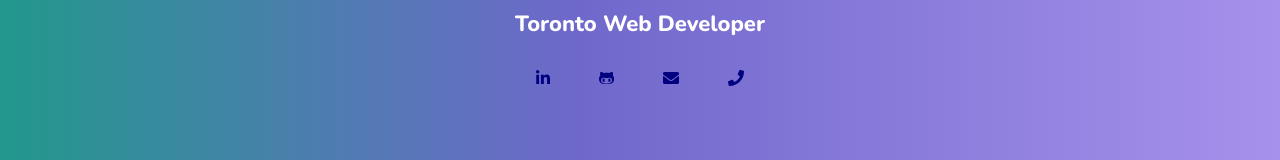
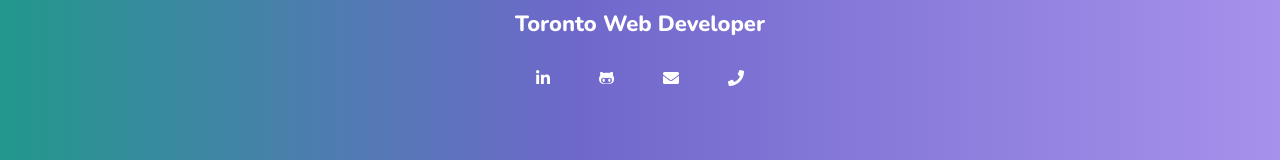
Before and after one commit to CD-Mackay/CD-Mackay.github.io, a React (Create React App) app: page / in a window 1280 px wide. Shown: the part 413-573 px from the top of the page. Built offline with nearby package versions, Linux system fonts and the light colour scheme.

Commit message:
style intro icons

```diff
--- a/src/Components/Introduction.jsx
+++ b/src/Components/Introduction.jsx
@@ -11,23 +11,23 @@ export default function Introduction() {
         <ul class="contact-info">
           <li>
             <a href="https://www.linkedin.com/in/connor-mackay-800992bb/" target="blank">
-              <FontAwesomeIcon icon={["fab", "linkedin-in"]} />
+              <FontAwesomeIcon icon={["fab", "linkedin-in"]} style={{color: "white"}} />
             </a>
           </li>
           <li>
             <a href="https://github.com/CD-Mackay" target="blank">
-              <FontAwesomeIcon icon={["fab", "github-alt"]} />
+              <FontAwesomeIcon icon={["fab", "github-alt"]} style={{color: "white"}} />
             </a>
           </li>
 
           <li>
             <a href="mailto: connor.mackay@gmail.com">
-              <FontAwesomeIcon icon={["fa", "envelope"]} />
+              <FontAwesomeIcon icon={["fa", "envelope"]} style={{color: "white"}} />
             </a>
           </li>
           <li>
             <a href="tel: 647-393-4507">
-              <FontAwesomeIcon icon={["fa", "phone"]} />
+              <FontAwesomeIcon icon={["fa", "phone"]} style={{color: "white"}} />
             </a>
           </li>
         </ul>
```
